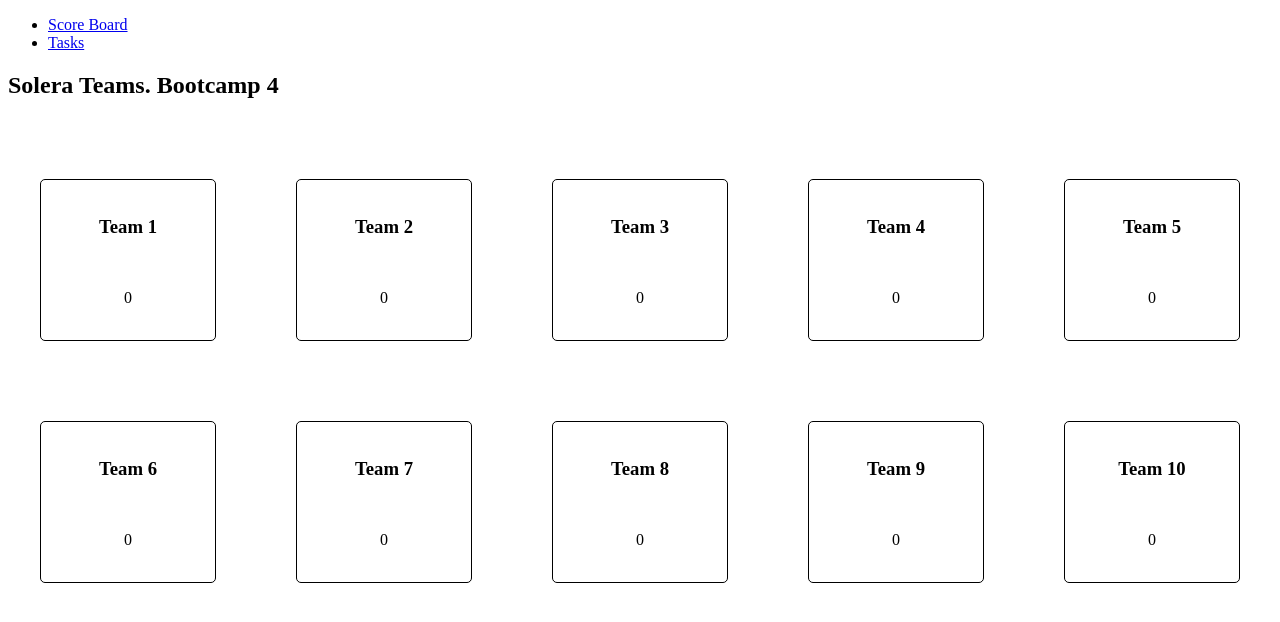
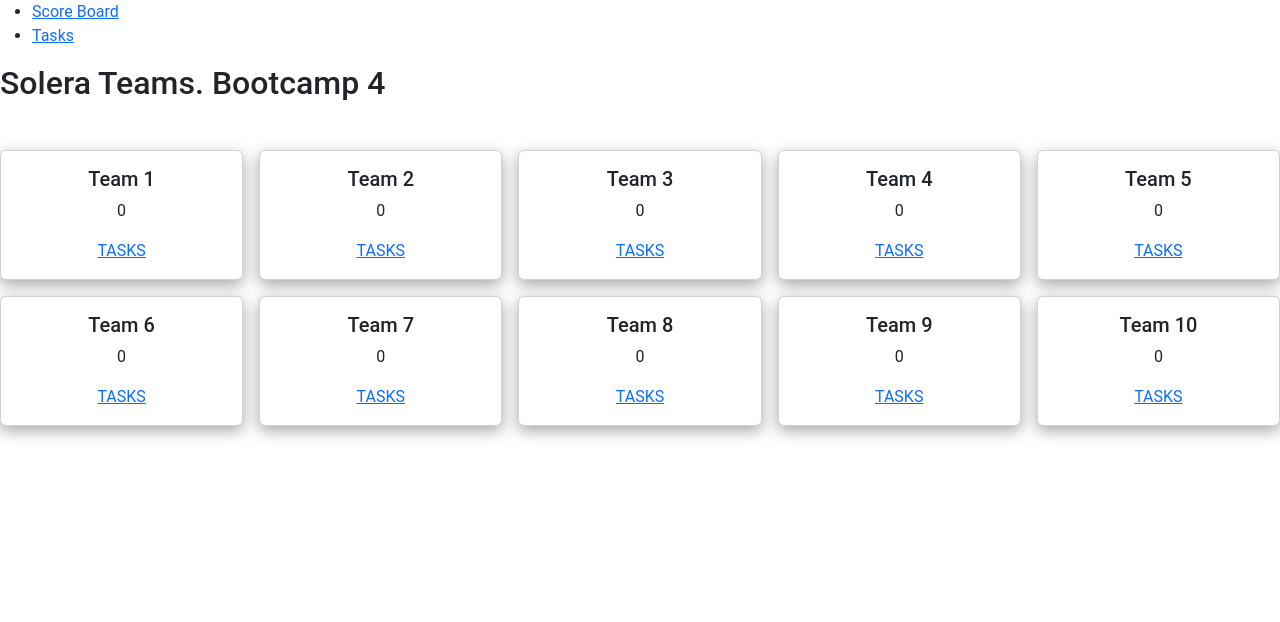
Before and after one commit to albpintado/lunera-1, a React (Create React App) app: page / in a window 1280 px wide. Shown: the top 622 px of the page. Built offline with nearby package versions, Linux system fonts and the light colour scheme.

Commit message:
Add styles

```diff
--- a/public/index.html
+++ b/public/index.html
@@ -9,6 +9,18 @@
       name="description"
       content="Web site created using create-react-app"
     />
+    <link
+      href="https://cdn.jsdelivr.net/npm/bootstrap@5.2.2/dist/css/bootstrap.min.css"
+      rel="stylesheet"
+      integrity="sha384-Zenh87qX5JnK2Jl0vWa8Ck2rdkQ2Bzep5IDxbcnCeuOxjzrPF/et3URy9Bv1WTRi"
+      crossorigin="anonymous"
+    />
+    <script
+      src="https://cdn.jsdelivr.net/npm/bootstrap@5.2.2/dist/js/bootstrap.bundle.min.js"
+      integrity="sha384-OERcA2EqjJCMA+/3y+gxIOqMEjwtxJY7qPCqsdltbNJuaOe923+mo//f6V8Qbsw3"
+      crossorigin="anonymous"
+    ></script>
+
     <title>React App</title>
   </head>
   <body>
--- a/src/components/Team.css
+++ b/src/components/Team.css
@@ -0,0 +1,9 @@
+.box {
+  text-align: center;
+  box-shadow: rgba(0, 0, 0, 0.35) 0px 5px 15px;
+}
+
+.card-text {
+  font-size: medium;
+  font-weight: 400;
+}
--- a/src/components/Team.js
+++ b/src/components/Team.js
@@ -1,12 +1,13 @@
 import React from "react";
-
+import "./Team.css";
 const Team = ({ name, score }) => {
   return (
-    <article className="box">
-      <header>
-        <h3>{name}</h3>
-      </header>
-      <p>{score}</p>
+    <article className="box card card-body">
+      <h5 className="card-title">{name}</h5>
+      <p className="card-text">{score}</p>
+      <a href="#" className="card-link">
+        TASKS
+      </a>
     </article>
   );
 };
--- /dev/null
+++ b/src/index.css
@@ -0,0 +1,3 @@
+body {
+  font-family: "Roboto", sans-serif;
+}
--- a/src/index.js
+++ b/src/index.js
@@ -2,6 +2,7 @@ import React from "react";
 import ReactDOM from "react-dom/client";
 import { BrowserRouter } from "react-router-dom";
 import App from "./App";
+import "./index.css";
 
 const root = ReactDOM.createRoot(document.getElementById("root"));
 root.render(
--- a/src/views/ScoreBoard.css
+++ b/src/views/ScoreBoard.css
@@ -4,7 +4,7 @@
   gap: 1em;
   margin-top: 3em;
 }
-
+/*
 .box {
   border: 1px solid black;
   height: 20vh;
@@ -15,6 +15,7 @@
   align-items: center;
   gap: 1em;
   margin: 2em;
+  box-shadow: rgba(0, 0, 0, 0.35) 0px 5px 15px;
 }
 
 @media (max-width: 768px) {
@@ -22,3 +23,4 @@
     display: block;
   }
 }
+ */
```
